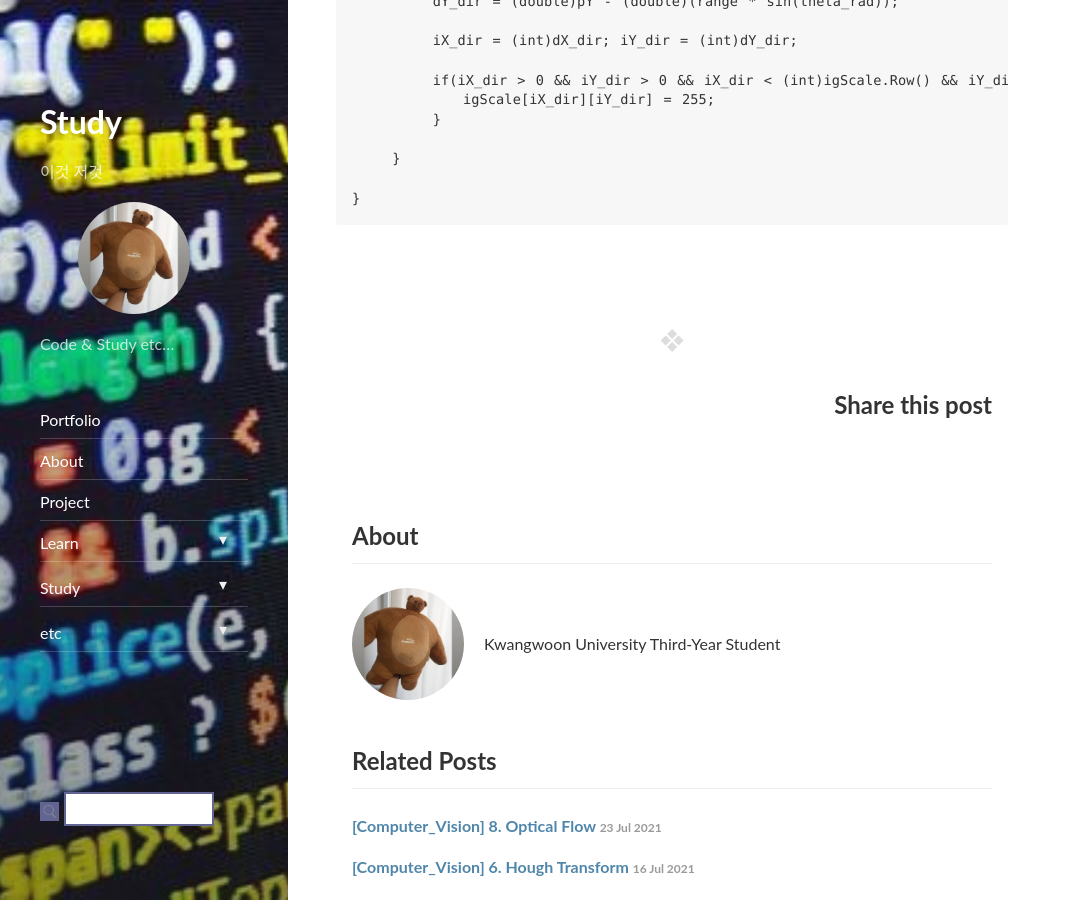
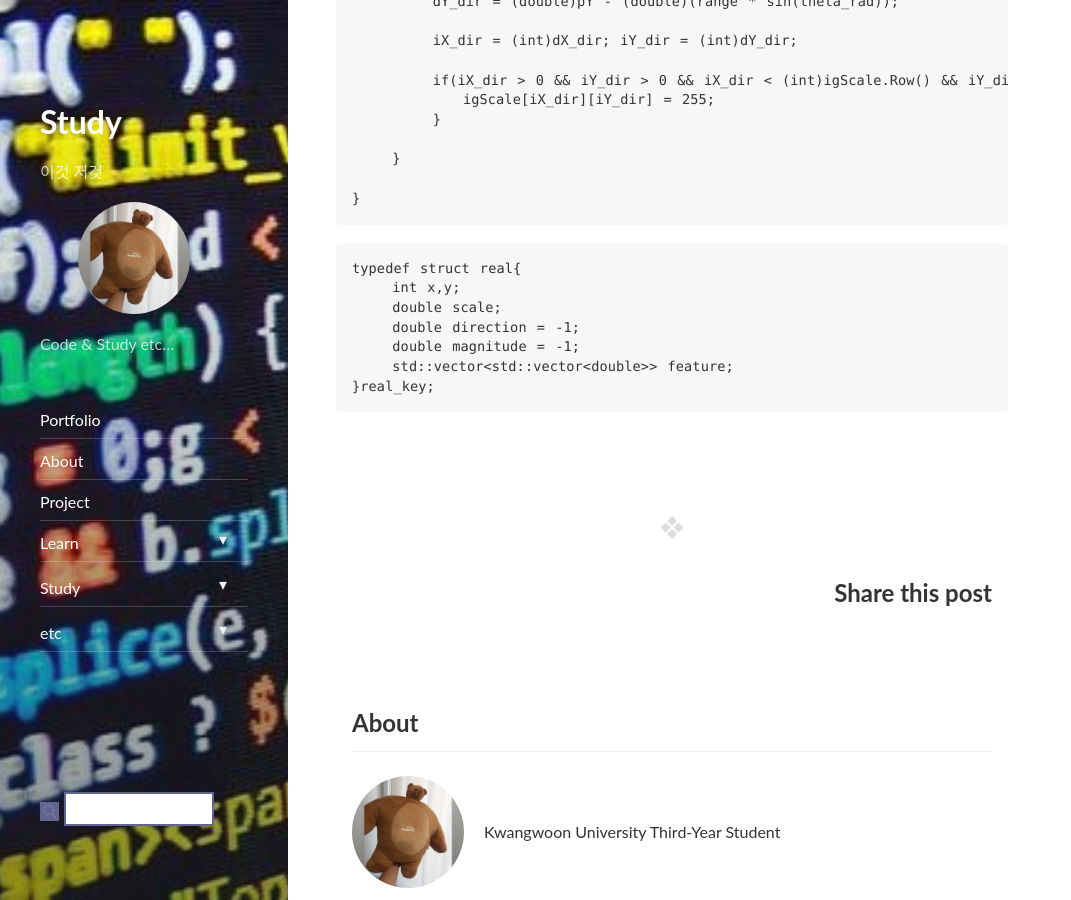
Before and after one commit to ekgus2222/ekgus2222.github.io, a Jekyll site: the page built from _posts/learn/computer_vision/2021-07-22-making-blog.md, in a window 1280 px wide and 900 px high, scrolled down 14712 px. Shown: the whole window, without its empty margins (0-1071 px from the left). Built offline with Jekyll 4.4.1, drawn with Linux system fonts in a browser that asks for light colours; nearby versions of some CDN libraries; comment, search, counter and statistics services are not loaded.

Commit message:
Update 2021-07-22-making-blog.md

````diff
--- a/_posts/learn/computer_vision/2021-07-22-making-blog.md
+++ b/_posts/learn/computer_vision/2021-07-22-making-blog.md
@@ -698,3 +698,13 @@ void Mark_KeyPoint(KImageGray &igScale, double mag, double ori_deg, int pX, int
 
 }
 ```
+
+```C++
+typedef struct real{
+    int x,y;
+    double scale;
+    double direction = -1;
+    double magnitude = -1;
+    std::vector<std::vector<double>> feature;
+}real_key;
+```
````
